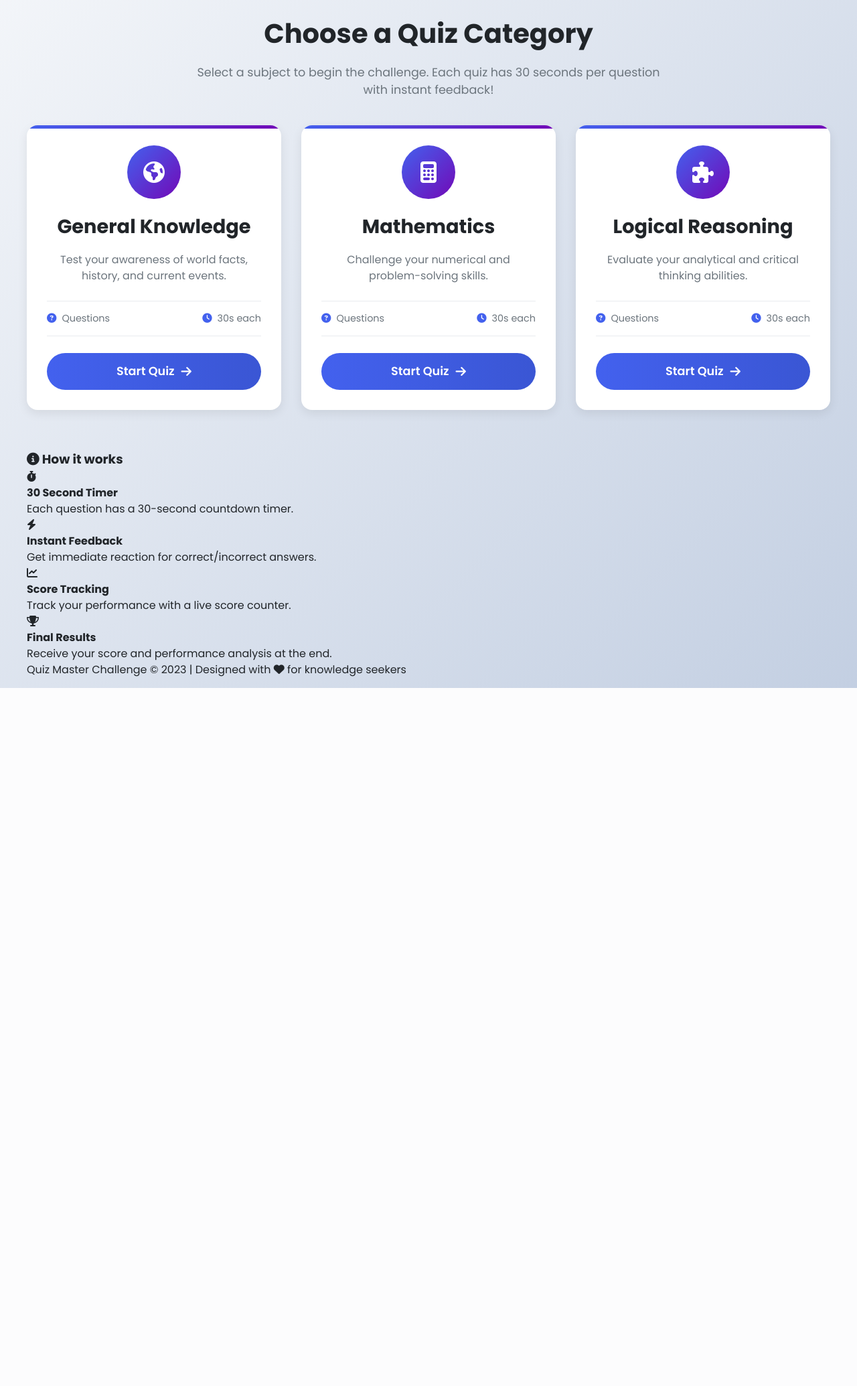
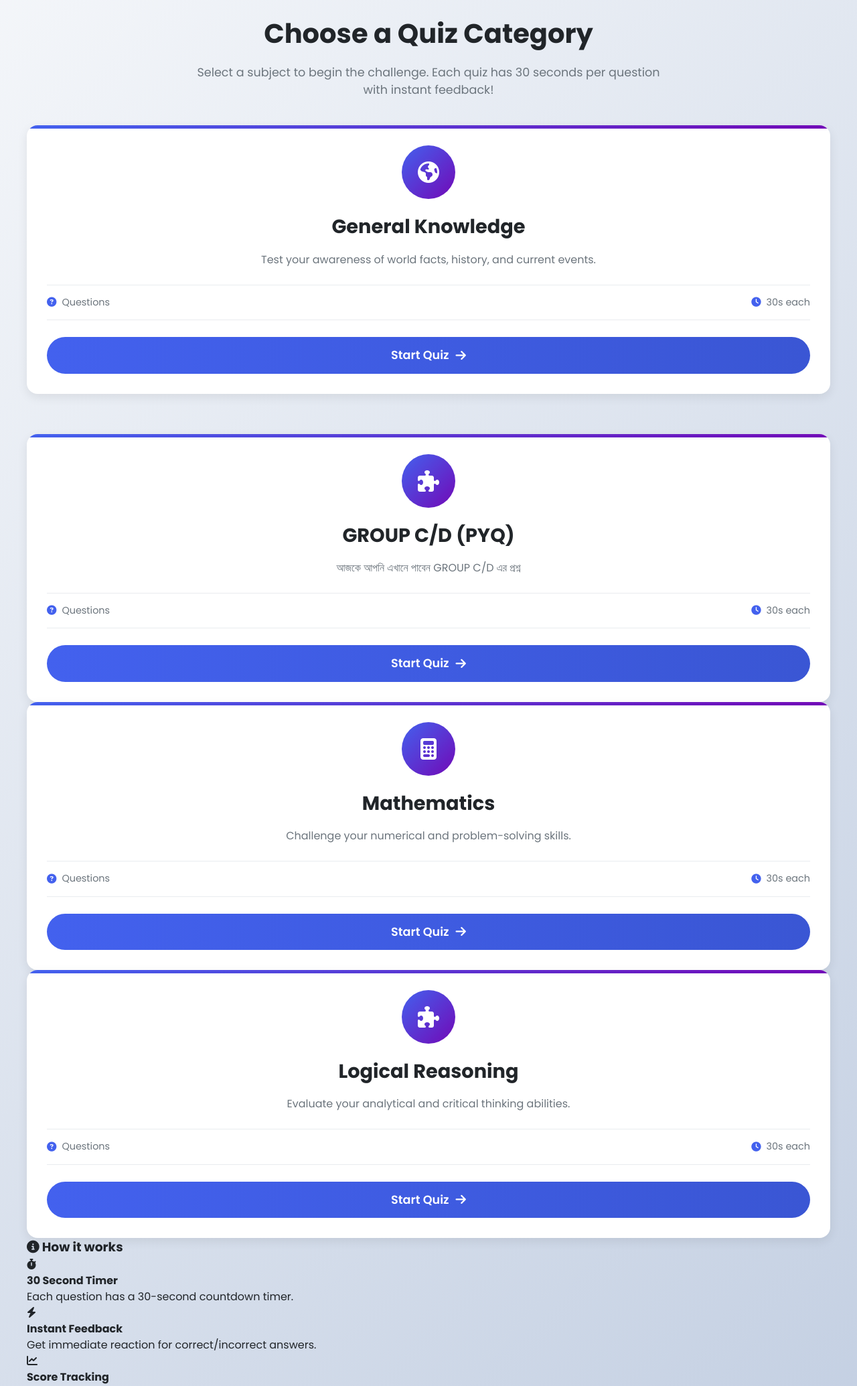
Before and after one commit to Rezu3/wavesite, a Flask app: page /index in a window 1280 px wide. Shown: the part 120-2189 px from the top of the page at 67% size. Before the commit the page ends 1147 px from the top, so only its background shows below. Run offline with Flask 3, Linux system fonts and the light colour scheme; a user stored in the database is signed in.

Commit message:
Update index.html

```diff
--- a/templates/index.html
+++ b/templates/index.html
@@ -32,8 +32,21 @@
                     </div>
                     <a href="/gk" class="start-btn">Start Quiz <i class="fas fa-arrow-right"></i></a>
                 </div>
+            </div>
+                   <div class="subject-card" data-subject="pyq">
+                    <div class="card-icon">
+                        <i class="fas fa-puzzle-piece"></i>
+                    </div>
+                    <h3>GROUP C/D (PYQ)</h3>
+                    <p>আজকে আপনি এখানে পাবেন GROUP C/D এর প্রশ্ন</p>
+                    <div class="card-stats">
+                        <span><i class="fas fa-question-circle"></i>Questions</span>
+                        <span><i class="fas fa-clock"></i> 30s each</span>
+                    </div>
+                    <a href="/pyq" class="start-btn">Start Quiz <i class="fas fa-arrow-right"></i></a>
+                </div>
 
-                <div class="subject-card" data-subject="math">
+                    <div class="subject-card" data-subject="math">
                     <div class="card-icon">
                         <i class="fas fa-calculator"></i>
                     </div>
```
